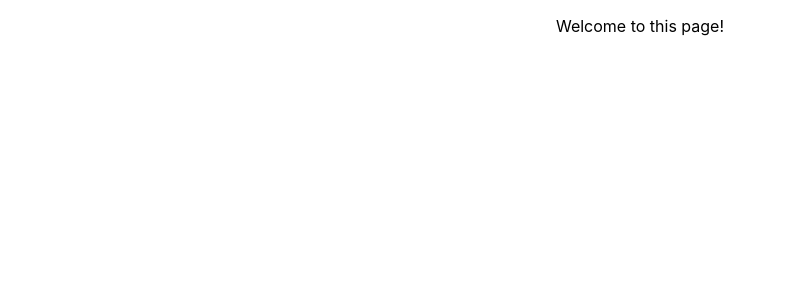
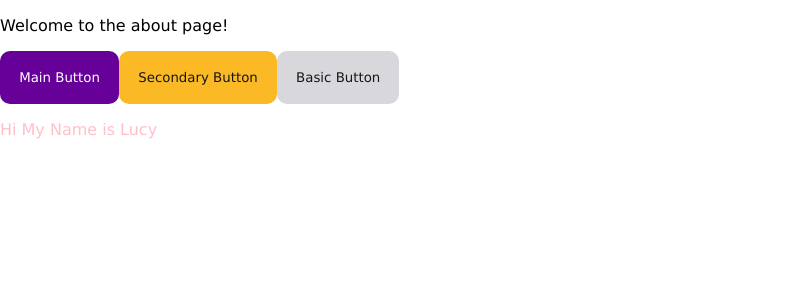
Before and after one commit to DabHands/museum-project, a React (Create React App) app in the folder frontend/: page /about in a window 1280 px wide. Shown: the top 300 px of the page, without its empty margins (0-786 px from the left). Built offline with nearby package versions, Linux system fonts and the light colour scheme.

Commit message:
Styled Buttons (#27)
* Add basic buttons and more themeing

* App Buttons

```diff
--- a/frontend/src/App.css
+++ /dev/null
@@ -1,38 +0,0 @@
-.App {
-  text-align: center;
-}
-
-.App-logo {
-  height: 40vmin;
-  pointer-events: none;
-}
-
-@media (prefers-reduced-motion: no-preference) {
-  .App-logo {
-    animation: App-logo-spin infinite 20s linear;
-  }
-}
-
-.App-header {
-  background-color: #282c34;
-  min-height: 100vh;
-  display: flex;
-  flex-direction: column;
-  align-items: center;
-  justify-content: center;
-  font-size: calc(10px + 2vmin);
-  color: white;
-}
-
-.App-link {
-  color: #61dafb;
-}
-
-@keyframes App-logo-spin {
-  from {
-    transform: rotate(0deg);
-  }
-  to {
-    transform: rotate(360deg);
-  }
-}
--- a/frontend/src/App.tsx
+++ b/frontend/src/App.tsx
@@ -1,20 +1,24 @@
 import React from 'react';
-import { ThemeProvider } from 'styled-components';
-import './App.css';
+import styled, { ThemeProvider } from 'styled-components';
 import { Routes, Route } from "react-router-dom"
 import { About } from './components/About/About';
 import { Home } from './components/Home/Home';
 import { defaultTheme } from './themes/theme';
 
+const AppWrapper = styled.div`
+  font-family: ${props => props.theme.FONT_FAMILY};
+  background-color : ${props => props.theme.BACKGROUND_COLOUR};
+`;
+
 function App() {
   return (
     <ThemeProvider theme={defaultTheme}>
-      <div className="App">
+      <AppWrapper>
         <Routes>
           <Route path="/" element={<Home />} />
           <Route path="about" element={<About />} />
         </Routes>
-      </div>
+      </AppWrapper>
     </ThemeProvider>
 
   );
--- /dev/null
+++ b/frontend/src/components/About/About.theme.ts
@@ -0,0 +1,9 @@
+import styled from 'styled-components'
+
+const ArtistsBio = styled.div`
+color: pink;
+`;
+
+export {
+    ArtistsBio
+};
--- a/frontend/src/components/About/About.tsx
+++ b/frontend/src/components/About/About.tsx
@@ -1,5 +1,23 @@
 import React from 'react'
+import { Button, MainButton, SecondaryButton } from '../toolbox/Buttons'
+import * as s from './About.theme';
 
 export const About = () => {
-   return <p> Welcome to this page!</p>
+
+   const renderArtistsBio = () => {
+      return (
+         <s.ArtistsBio>
+            <p>Hi My Name is Lucy</p>
+         </s.ArtistsBio>
+
+      )
+   }
+
+   return (<>
+      <p> Welcome to the about page!</p>
+      <MainButton>Main Button</MainButton>
+      <SecondaryButton>Secondary Button</SecondaryButton>
+      <Button>Basic Button</Button>
+      {renderArtistsBio()}
+   </>)
 }
--- /dev/null
+++ b/frontend/src/components/toolbox/Buttons.tsx
@@ -0,0 +1,49 @@
+import styled from 'styled-components'
+
+export const Button = styled.button`
+    font-family: ${props => props.theme.FONT_FAMILY};
+
+    background-color : ${props => props.theme.BUTTON_BASIC};
+    color: ${props => props.theme.BUTTON_BASIC_TEXT};
+    width: fit-content;
+    padding: 1.5%;
+    border: none;
+    border-radius: 10px;
+    text-align: center;
+
+    &:hover{
+      background-color: ${props => props.theme.BUTTON_BASIC_HOVER};
+    }
+`;
+
+export const MainButton = styled.button`
+    font-family: ${props => props.theme.FONT_FAMILY};
+
+    background-color : ${props => props.theme.colours.MAIN};
+    color: ${props => props.theme.BUTTON_TEXT};
+    width: fit-content;
+    padding: 1.5%;
+    border: none;
+    border-radius: 10px;
+    text-align: center;
+
+    &:hover{
+      background-color: ${props => props.theme.BUTTON_HOVER};
+    }
+`;
+
+export const SecondaryButton = styled.button`
+    font-family: ${props => props.theme.FONT_FAMILY};
+
+    background-color : ${props => props.theme.colours.SECONDARY};
+    color: ${props => props.theme.BUTTON_SECONDARY_TEXT};
+    width: fit-content;
+    padding: 1.5%;
+    border: none;
+    border-radius: 10px;
+    text-align: center;
+
+    &:hover{
+      background-color: ${props => props.theme.BUTTON_SECONDARY_HOVER};
+    }
+`;
--- a/frontend/src/themes/theme.ts
+++ b/frontend/src/themes/theme.ts
@@ -4,11 +4,21 @@
 import { DefaultTheme } from 'styled-components'
 export const defaultTheme: DefaultTheme = {
     BACKGROUND_COLOUR: '#FFFFFF',
-    FONT_FAMILY: "Open Sans",
+    FONT_FAMILY: "Verdana, Geneva, sans-serif",
     colours: {
         MAIN: '#660099',
-        SECONDARY: '#FFCC33',
+        SECONDARY: '#fbba25',
         SHADING: '#999999'
-    }
+    },
+
+    BUTTON_TEXT: '#FFFFFF',
+    BUTTON_HOVER: '#52007a',
+
+    BUTTON_SECONDARY_TEXT: '#171717',
+    BUTTON_SECONDARY_HOVER: '#e2a721',
+
+    BUTTON_BASIC: '#d8d7dc',
+    BUTTON_BASIC_TEXT: '#171717',
+    BUTTON_BASIC_HOVER: '#c2c1c6',
 
 };
```
Also changed, not shown: frontend/src/themes/styled.d.ts (+9 -0 lines).
